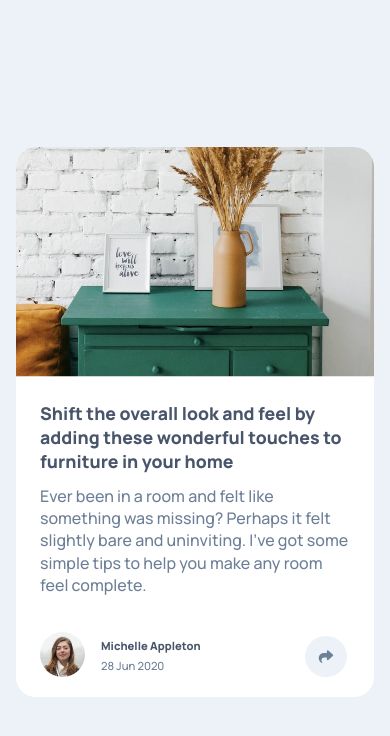
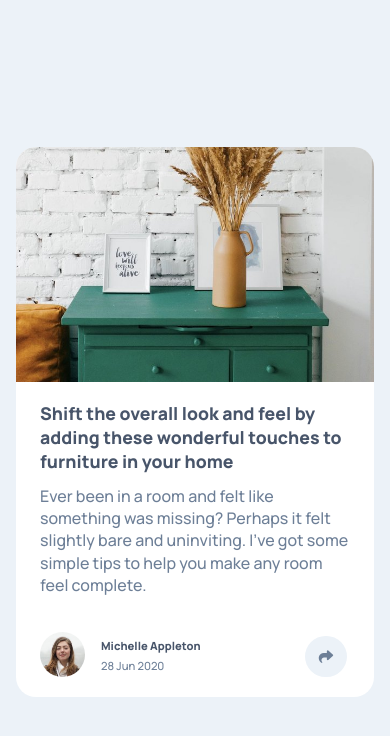
Before and after one commit to WesSno/article-preview-component-master, a plain HTML site: page index.html in a window 390 px wide. Drawn offline with Linux system fonts and the light colour scheme.

Commit message:
changed image size

```diff
--- a/css/styles.css
+++ b/css/styles.css
@@ -320,7 +320,7 @@ a {
     width: 100%;
     border-top-left-radius: 0;
     border-bottom-left-radius: 0;
-    clip-path: polygon(0% 0%, 100% 0%, 100% 80%, 0% 80%);
+    clip-path: polygon(0% 0%, 100% 0%, 100% 82%, 0% 82%);
   }
 
   .card-text {
```
